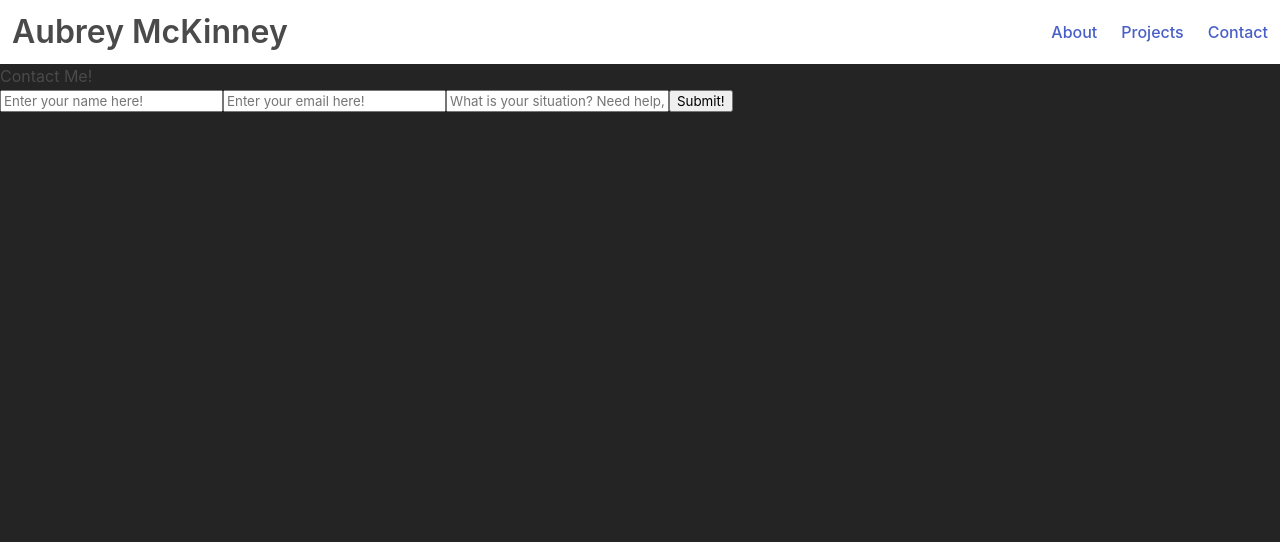
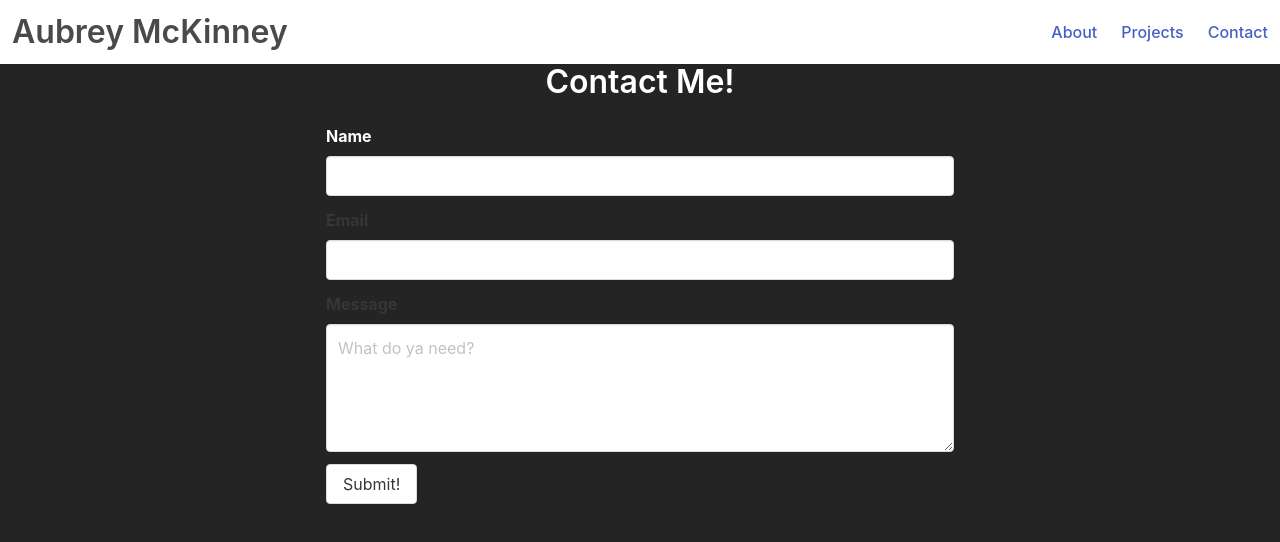
Before and after one commit to Shadowasders/React-Portfolio, a React (Vite) app: page /contact in a window 1280 px wide. Shown: the top 542 px of the page. Built offline with nearby package versions, Linux system fonts and the light colour scheme.

Commit message:
updated form to bulma standard, fixed fourm spacing

```diff
--- a/src/pages/About.jsx
+++ b/src/pages/About.jsx
@@ -1,13 +1,13 @@
 import React from "react";
 import proPic from '../assets/propic.png'
-
+//figure out how to resize photo & center text
 export default function AboutPanel() {
 return (
     <article>
          <div className="columns">
-        <section className="proheader column has-text-centered">
+        <section className="column has-text-centered">
             <h1 className="title has-text-white">About</h1>
-            <img className="propic" src={proPic} alt="A photo of me!"></img>
+            <img className="propic is-rounded" src={proPic} alt="A photo of me!"></img>
         </section>
         <section className="desc column has-text-white">
             <p className="mb-5">
--- a/src/pages/Contact.jsx
+++ b/src/pages/Contact.jsx
@@ -1,19 +1,71 @@
 import React from 'react'
-
+//further updates once color scheme is decided
 const handleFormSubmit = (e) => {
-    e.preventDefault();
-    alert("Thank you for contacting me! I'll get back to you as soon as possible")
+  e.preventDefault();
+  alert("Thank you for contacting me! I'll get back to you as soon as possible")
 }
 export default function Contact() {
   return (
-    <div className=''>
-        <h1>Contact Me!</h1>
-        <form className='' onSubmit={handleFormSubmit}>
-            <input name='fullName' type='text' placeholder='Enter your name here!'/>
-            <input name='email' type='email' placeholder='Enter your email here!'/>
-            <input name='message' type='text'placeholder='What is your situation? Need help, want advice? Let me know!'/>
-            <button type='submit'>Submit!</button>
-        </form>
+  <section className='columns is-centered'>
+    <div className='column is-half'>
+      <h1 className='title has-text-centered has-text-white'>Contact Me!</h1>
+      <form className='' onSubmit={handleFormSubmit}>
+        <div className='field'>
+          <label className='label has-text-white'>Name</label>
+          <div className='control'>
+            <input className='input' type='text' placeholder=''></input>
+          </div>
+        </div>
+
+        <div className='field'>
+          <label className='label'>Email</label>
+          <div className='control'>
+            <input className='input' type='text' placeholder=''></input>
+          </div>
+        </div>
+
+        <div className='field'>
+          <label className='label'>Message</label>
+          <div className='control'>
+            <textarea className='textarea' placeholder='What do ya need?'></textarea>
+          </div>
+        </div>
+
+        <div className='field is-grouped'>
+          <div className='control'>
+            <button className='button'>Submit!</button>
+          </div>
+        </div>
+      </form>
     </div>
+    </section>
   )
 }
+
+//bulma form template
+{/* <div className='field'>
+  <label className='label'>Name</label>
+  <div className='control'>
+  <input className='input' type='text' placeholder=''></input>
+  </div>
+</div>
+
+<div className='field'>
+  <label className='label'>Email</label>
+  <div className='control'>
+    <input className='input' type='text' placeholder=''></input>
+  </div>
+</div>
+
+<div className='field'>
+  <label className='label'>Message</label>
+  <div className='control'>
+    <textarea className='textarea' placeholder='What do ya need?'></textarea>
+  </div>
+</div>
+
+<div className='field is-grouped'>
+  <div className='control'>
+    <button className='button'>Submit!</button>
+  </div>
+</div> */}
--- a/src/pages/ProjectList.jsx
+++ b/src/pages/ProjectList.jsx
@@ -4,6 +4,7 @@ import ewtPic from '../assets/ENDWORLDTHIRST.png'
 import weaPic from '../assets/WeatherDash.png'
 import jatePic from '../assets/JATEphoto.png'
 import Card from '../components/card'
+//how to get two cards per row? Use flex, or use a loop to move each card into a row? Or grid?
 export default function projectList(){
     const projs = [
         //use this template for the selected projects. Put them in cards?
```
